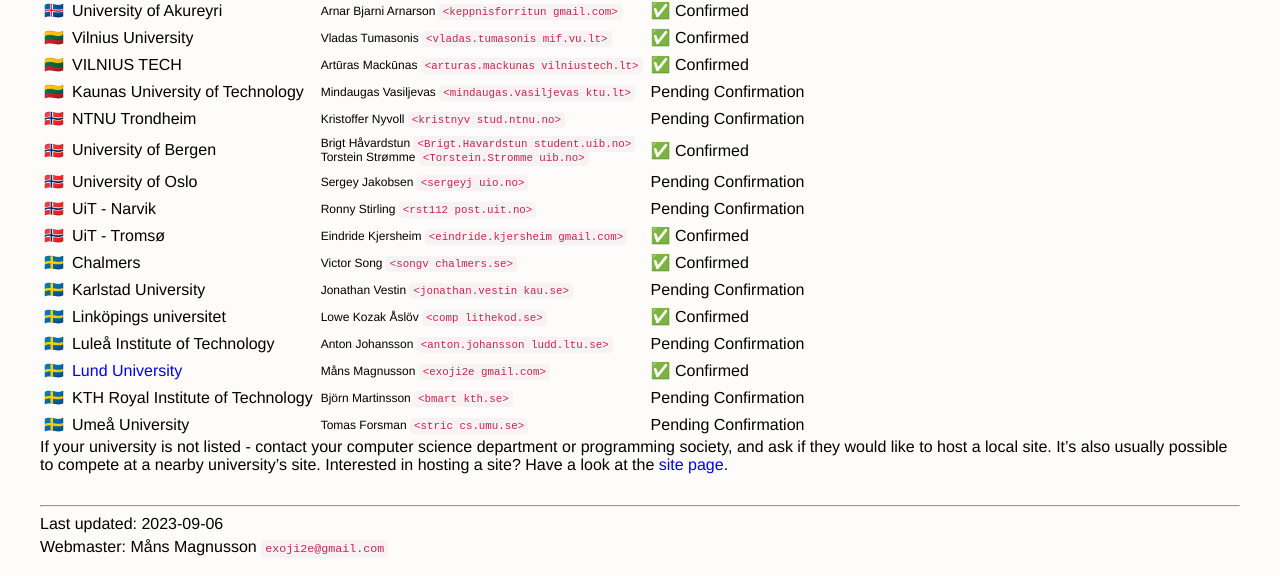
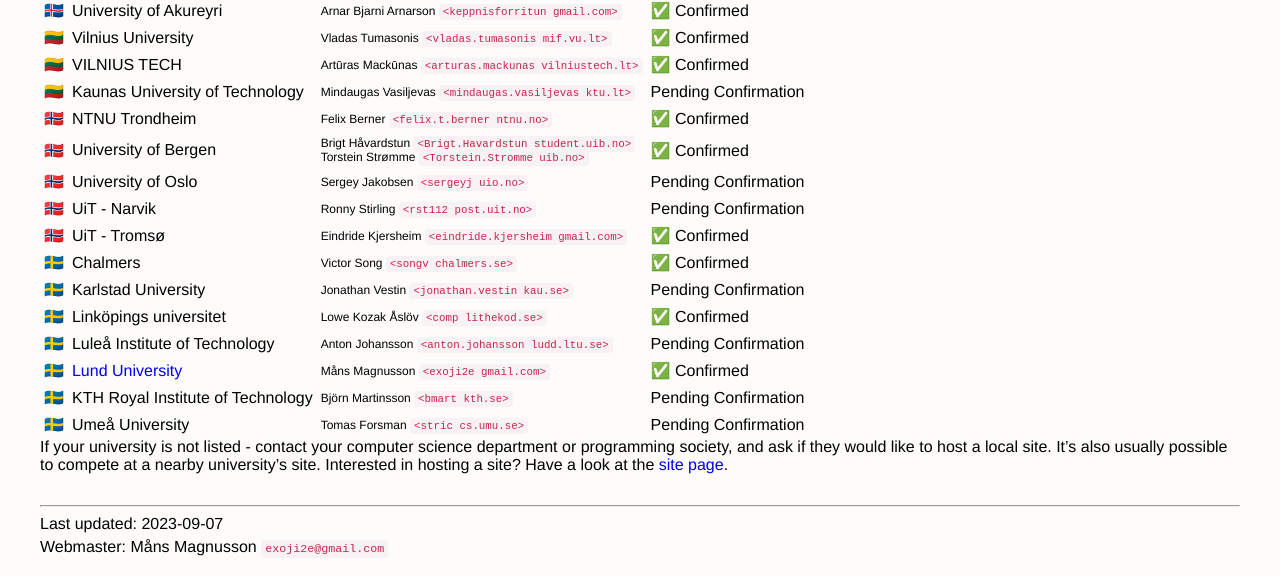
Before and after one commit to icpc/ncpc-web, a Jekyll site: the page built from ncpc2023/compete.md, in a window 1280 px wide and 900 px high, scrolled down 1613 px. Shown: the part 321-897 px from the top of the window. Built offline with Jekyll 4.4.1, drawn with Linux system fonts in a browser that asks for light colours; some of the changed text lies outside the part shown.

Commit message:
[ncpc2023] confirm NTNU

```diff
--- a/_data/ncpc2023sites.yml
+++ b/_data/ncpc2023sites.yml
@@ -86,9 +86,9 @@
   emoji: 🇳🇴
   unis:
   - name : NTNU Trondheim
-    contact: Kristoffer Nyvoll
-    email: 'kristnyv stud.ntnu.no'
-    confirmed: false
+    contact: Felix Berner
+    email: 'felix.t.berner ntnu.no'
+    confirmed: true
 
   - name : University of Bergen
     contact: Brigt Håvardstun
--- a/ncpc2023/compete.md
+++ b/ncpc2023/compete.md
@@ -3,7 +3,7 @@
 headerText: "NCPC 2023"
 title: "Nordic Collegiate Programming Contest 2023"
 dateTime: "Saturday October 7th 11:00-16:00 CEST (UTC+2)"
-lastUpdate: "2023-09-06"
+lastUpdate: "2023-09-07"
 year: 2023
 ---
 {% include_relative navbar.md %}
```
Also changed, not shown: other parts of ncpc2023/compete.md (+1 -1 lines), ncpc2023/contact.md (+1 -1 lines), ncpc2023/index.md (+1 -1 lines), ncpc2023/sites.md (+1 -1 lines).
